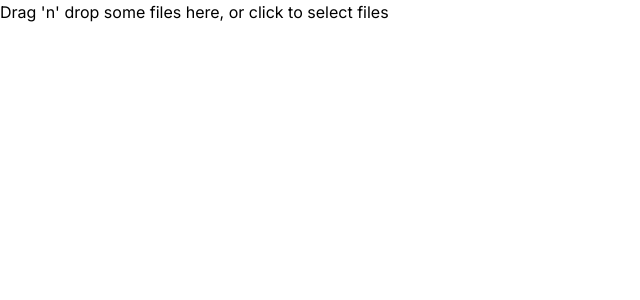
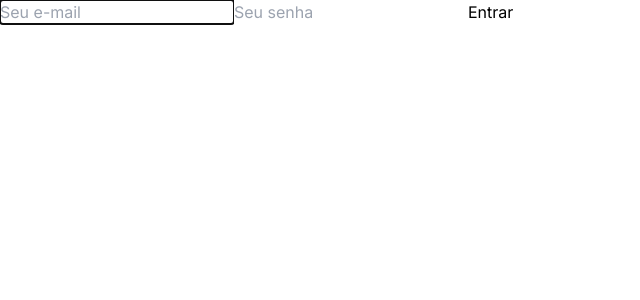
Before and after one commit to marquesflavio/frontend-components, a Next.js app: page / in a window 1280 px wide. Shown: the top 300 px of the page, without its empty margins (0-640 px from the left). Built offline with nearby package versions, Linux system fonts and the light colour scheme.

Commit message:
criado form otimizado com useRef

```diff
--- a/app/components/Dropzone/Dropzone.js
+++ b/app/components/Dropzone/Dropzone.js
@@ -13,7 +13,7 @@ export function Dropzone() {
             {
                 isDragActive ?
                     <p>Drop the files here ...</p> :
-                    <p>Drag 'n' drop some files here, or click to select files</p>
+                    <p>Drag and drop some files here, or click to select files</p>
             }
         </div>
     )
--- /dev/null
+++ b/app/components/Form/useRef/formJeitoBom.tsx
@@ -0,0 +1,33 @@
+import { FormEvent, useRef } from "react";
+
+export function Login2() {
+    const emailRef = useRef<HTMLInputElement>(null);
+    const passwordRef = useRef<HTMLInputElement>(null);
+
+
+    console.log('renderizou')
+
+    const handleSubmit = (e: FormEvent) => {
+        e.preventDefault()
+    }
+
+    return (
+        <form onSubmit={handleSubmit}>
+            <input type="email"
+            ref={emailRef}
+            placeholder="Seu e-mail"
+            aria-label="e-mail"
+            autoFocus
+            />
+            <input type="password"
+            ref={passwordRef}
+            placeholder="Seu senha"
+            aria-label="password"
+            />
+            <button type="submit">
+                Entrar
+            </button>
+        </form>
+
+    );
+}
--- /dev/null
+++ b/app/components/Form/useRef/formJeitoRuim.tsx
@@ -0,0 +1,34 @@
+import { FormEvent, useState } from "react";
+
+export function Login1() {
+    const [email, setEmail] = useState('');
+    const [password, setPassword] = useState('');
+
+    console.log('renderizou')
+
+    const handleSubmit = (e: FormEvent) => {
+        e.preventDefault()
+    }
+
+    return (
+        <form onSubmit={handleSubmit}>
+            <input type="email"
+            value={email}
+            onChange={(event) => setEmail(event.target.value)}
+            placeholder="Seu e-mail"
+            aria-label="e-mail"
+            autoFocus
+            />
+            <input type="password"
+            value={password}
+            onChange={(event) => setPassword(event.target.value)}
+            placeholder="Seu senha"
+            aria-label="password"
+            />
+            <button type="submit">
+                Entrar
+            </button>
+        </form>
+
+    );
+}
--- /dev/null
+++ b/app/components/ImportXlsx/ImportXlsx.js
@@ -0,0 +1,33 @@
+import React from 'react';
+import * as XLSX from 'xlsx';
+
+export function ImportXlsx() {
+    const [data, setData] = React.useState(null);
+
+    const handleFileUpload = (e) => {
+        const file = e.target.files[0];
+        const reader = new FileReader();
+
+        reader.onload = (event) => {
+            const workbook = XLSX.read(event.target?.result, { type: 'binary' });
+            const sheetName = workbook.SheetNames[0];
+            const sheet = workbook.Sheets[sheetName];
+            const sheetData = XLSX.utils.sheet_to_json(sheet);
+
+            setData(sheetData);
+        }
+        reader.readAsText(file);
+    }
+    return (
+        <div>
+            <input type="file" onChange={handleFileUpload} />
+            {data && (
+                <div>
+                    <h2>Imported Data:</h2>
+                    <pre>{JSON.stringify(data, null, 2)}</pre>
+                </div>
+            )}
+        </div>
+
+    );
+}
--- a/app/page.tsx
+++ b/app/page.tsx
@@ -1,5 +1,7 @@
 'use client'
-import { Dropzone } from "./components/Dropzone/Dropzone";
+
+import { Login2 } from "./components/Form/useRef/formJeitoBom";
+import { Login1 } from "./components/Form/useRef/formJeitoRuim";
 
 export default function Home() {
   return (
@@ -8,7 +10,10 @@ export default function Home() {
       {/* <FormComZod /> */}
       {/* <FormBasicJS /> */}
       {/* <Filter /> */}
-      <Dropzone />
+      {/* <Dropzone /> */}
+      {/* <ImportXlsx /> */}
+      {/* <Login1 /> */}
+      <Login2 />
     </div>
   );
 }
--- a/package.json
+++ b/package.json
@@ -16,13 +16,16 @@
     "react-dropzone": "^14.2.3",
     "react-hook-form": "^7.49.3",
     "react-input-mask": "^2.0.4",
+    "react-table": "^7.8.0",
     "superstruct": "^1.0.3",
+    "xlsx": "^0.18.5",
     "zod": "^3.22.4"
   },
   "devDependencies": {
     "@types/node": "^20",
     "@types/react": "^18",
     "@types/react-dom": "^18",
+    "@types/react-table": "^7.7.20",
     "autoprefixer": "^10.0.1",
     "eslint": "^8",
     "eslint-config-next": "14.1.0",
--- a/tsconfig.json
+++ b/tsconfig.json
@@ -21,6 +21,6 @@
       "@/*": ["./*"]
     }
   },
-  "include": ["next-env.d.ts", "**/*.ts", "**/*.tsx", ".next/types/**/*.ts", "app/components/Dropzone/Dropzone.js"],
+  "include": ["next-env.d.ts", "**/*.ts", "**/*.tsx", ".next/types/**/*.ts", "app/components/Dropzone/Dropzone.js", "app/components/ImportXlsx/ImportXlsx.js"],
   "exclude": ["node_modules"]
 }
```
Also changed, not shown: app/components/Form/useRef/useRef.md (added, +3 -0 lines), 1 other file (tests, documents, lock files or other folders).
